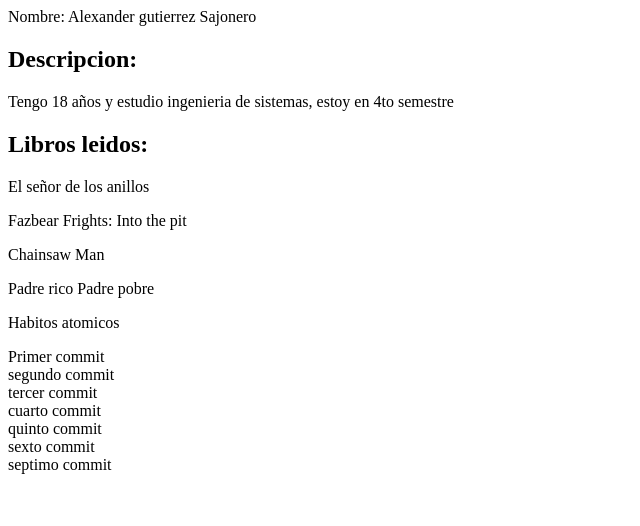
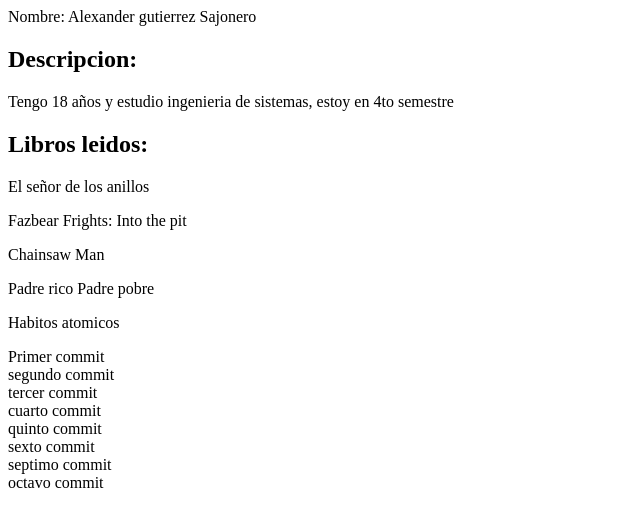
Before and after one commit to Pleylex/buenas_practicas, a plain HTML site: page index.html in a window 1280 px wide. Shown: the whole page, without its empty margins (0-640 px from the left). Drawn offline with Linux system fonts and the light colour scheme.

Commit message:
eight commit

```diff
--- a/index.html
+++ b/index.html
@@ -33,4 +33,5 @@
 <div>quinto commit</div>
 <div>sexto commit</div>
 <div>septimo commit</div>
+<div>octavo commit</div>
 </html>
```
